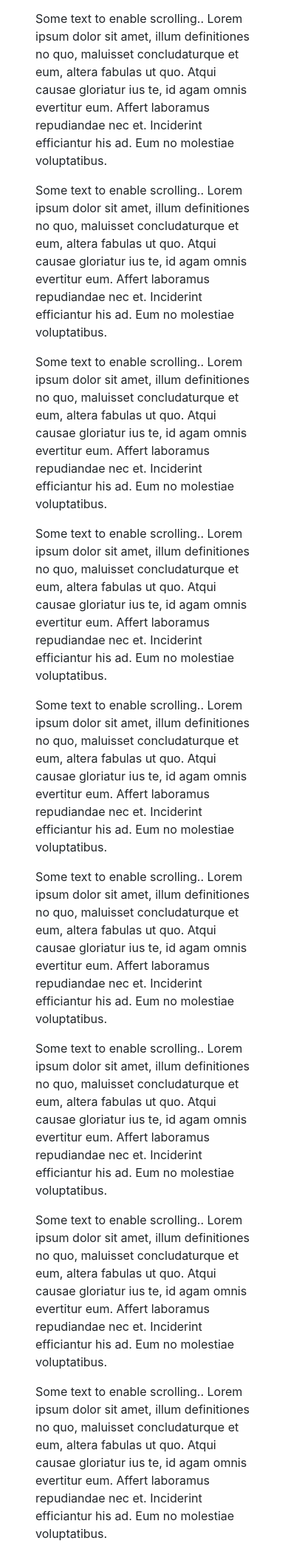
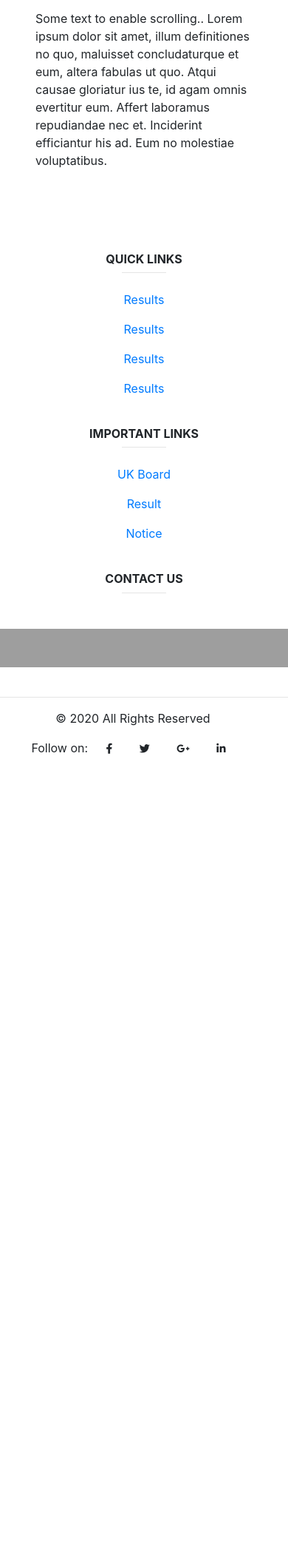
Before and after one commit to deepakkumar00/sic_website, a Flask app: page /first in a window 390 px wide. Shown: the part 1605-3707 px from the top of the page at 74% size. After the commit the page ends 2624 px from the top, so only its background shows below. Run offline with Flask 2, Linux system fonts and the light colour scheme; some libraries are stand-ins or nearby versions; grey boxes are pictures that could not be loaded.

Commit message:
index template complete

```diff
--- a/templates/first.html
+++ b/templates/first.html
@@ -59,6 +59,16 @@
 
             .sticky + .content {
               padding-top: 60px;
+            }
+            .responsive-iframe{
+              position: absolute;
+              top: 0;
+              left: 0;
+              bottom: 0;
+              right: 0;
+              width: 100%;
+              height: 100%;
+              border: none;
             }
 
         </style>
@@ -246,30 +256,127 @@
             <p>Some text to enable scrolling.. Lorem ipsum dolor sit amet, illum definitiones no quo, maluisset concludaturque et eum, altera fabulas ut quo. Atqui causae gloriatur ius te, id agam omnis evertitur eum. Affert laboramus repudiandae nec et. Inciderint efficiantur his ad. Eum no molestiae voluptatibus.</p>
             <p>Some text to enable scrolling.. Lorem ipsum dolor sit amet, illum definitiones no quo, maluisset concludaturque et eum, altera fabulas ut quo. Atqui causae gloriatur ius te, id agam omnis evertitur eum. Affert laboramus repudiandae nec et. Inciderint efficiantur his ad. Eum no molestiae voluptatibus.</p>
             <p>Some text to enable scrolling.. Lorem ipsum dolor sit amet, illum definitiones no quo, maluisset concludaturque et eum, altera fabulas ut quo. Atqui causae gloriatur ius te, id agam omnis evertitur eum. Affert laboramus repudiandae nec et. Inciderint efficiantur his ad. Eum no molestiae voluptatibus.</p>
-            <p>Some text to enable scrolling.. Lorem ipsum dolor sit amet, illum definitiones no quo, maluisset concludaturque et eum, altera fabulas ut quo. Atqui causae gloriatur ius te, id agam omnis evertitur eum. Affert laboramus repudiandae nec et. Inciderint efficiantur his ad. Eum no molestiae voluptatibus.</p>
-            <p>Some text to enable scrolling.. Lorem ipsum dolor sit amet, illum definitiones no quo, maluisset concludaturque et eum, altera fabulas ut quo. Atqui causae gloriatur ius te, id agam omnis evertitur eum. Affert laboramus repudiandae nec et. Inciderint efficiantur his ad. Eum no molestiae voluptatibus.</p>
-            <p>Some text to enable scrolling.. Lorem ipsum dolor sit amet, illum definitiones no quo, maluisset concludaturque et eum, altera fabulas ut quo. Atqui causae gloriatur ius te, id agam omnis evertitur eum. Affert laboramus repudiandae nec et. Inciderint efficiantur his ad. Eum no molestiae voluptatibus.</p>
-            <p>Some text to enable scrolling.. Lorem ipsum dolor sit amet, illum definitiones no quo, maluisset concludaturque et eum, altera fabulas ut quo. Atqui causae gloriatur ius te, id agam omnis evertitur eum. Affert laboramus repudiandae nec et. Inciderint efficiantur his ad. Eum no molestiae voluptatibus.</p>
-            <p>Some text to enable scrolling.. Lorem ipsum dolor sit amet, illum definitiones no quo, maluisset concludaturque et eum, altera fabulas ut quo. Atqui causae gloriatur ius te, id agam omnis evertitur eum. Affert laboramus repudiandae nec et. Inciderint efficiantur his ad. Eum no molestiae voluptatibus.</p>
-            <p>Some text to enable scrolling.. Lorem ipsum dolor sit amet, illum definitiones no quo, maluisset concludaturque et eum, altera fabulas ut quo. Atqui causae gloriatur ius te, id agam omnis evertitur eum. Affert laboramus repudiandae nec et. Inciderint efficiantur his ad. Eum no molestiae voluptatibus.</p>
-            <p>Some text to enable scrolling.. Lorem ipsum dolor sit amet, illum definitiones no quo, maluisset concludaturque et eum, altera fabulas ut quo. Atqui causae gloriatur ius te, id agam omnis evertitur eum. Affert laboramus repudiandae nec et. Inciderint efficiantur his ad. Eum no molestiae voluptatibus.</p>
-            <p>Some text to enable scrolling.. Lorem ipsum dolor sit amet, illum definitiones no quo, maluisset concludaturque et eum, altera fabulas ut quo. Atqui causae gloriatur ius te, id agam omnis evertitur eum. Affert laboramus repudiandae nec et. Inciderint efficiantur his ad. Eum no molestiae voluptatibus.</p>
-            <p>Some text to enable scrolling.. Lorem ipsum dolor sit amet, illum definitiones no quo, maluisset concludaturque et eum, altera fabulas ut quo. Atqui causae gloriatur ius te, id agam omnis evertitur eum. Affert laboramus repudiandae nec et. Inciderint efficiantur his ad. Eum no molestiae voluptatibus.</p>
-            <p>Some text to enable scrolling.. Lorem ipsum dolor sit amet, illum definitiones no quo, maluisset concludaturque et eum, altera fabulas ut quo. Atqui causae gloriatur ius te, id agam omnis evertitur eum. Affert laboramus repudiandae nec et. Inciderint efficiantur his ad. Eum no molestiae voluptatibus.</p>
-            <p>Some text to enable scrolling.. Lorem ipsum dolor sit amet, illum definitiones no quo, maluisset concludaturque et eum, altera fabulas ut quo. Atqui causae gloriatur ius te, id agam omnis evertitur eum. Affert laboramus repudiandae nec et. Inciderint efficiantur his ad. Eum no molestiae voluptatibus.</p>
-            <p>Some text to enable scrolling.. Lorem ipsum dolor sit amet, illum definitiones no quo, maluisset concludaturque et eum, altera fabulas ut quo. Atqui causae gloriatur ius te, id agam omnis evertitur eum. Affert laboramus repudiandae nec et. Inciderint efficiantur his ad. Eum no molestiae voluptatibus.</p>
-            <p>Some text to enable scrolling.. Lorem ipsum dolor sit amet, illum definitiones no quo, maluisset concludaturque et eum, altera fabulas ut quo. Atqui causae gloriatur ius te, id agam omnis evertitur eum. Affert laboramus repudiandae nec et. Inciderint efficiantur his ad. Eum no molestiae voluptatibus.</p>
-            <p>Some text to enable scrolling.. Lorem ipsum dolor sit amet, illum definitiones no quo, maluisset concludaturque et eum, altera fabulas ut quo. Atqui causae gloriatur ius te, id agam omnis evertitur eum. Affert laboramus repudiandae nec et. Inciderint efficiantur his ad. Eum no molestiae voluptatibus.</p>
-            <p>Some text to enable scrolling.. Lorem ipsum dolor sit amet, illum definitiones no quo, maluisset concludaturque et eum, altera fabulas ut quo. Atqui causae gloriatur ius te, id agam omnis evertitur eum. Affert laboramus repudiandae nec et. Inciderint efficiantur his ad. Eum no molestiae voluptatibus.</p>
-            <p>Some text to enable scrolling.. Lorem ipsum dolor sit amet, illum definitiones no quo, maluisset concludaturque et eum, altera fabulas ut quo. Atqui causae gloriatur ius te, id agam omnis evertitur eum. Affert laboramus repudiandae nec et. Inciderint efficiantur his ad. Eum no molestiae voluptatibus.</p>
-            <p>Some text to enable scrolling.. Lorem ipsum dolor sit amet, illum definitiones no quo, maluisset concludaturque et eum, altera fabulas ut quo. Atqui causae gloriatur ius te, id agam omnis evertitur eum. Affert laboramus repudiandae nec et. Inciderint efficiantur his ad. Eum no molestiae voluptatibus.</p>
-            <p>Some text to enable scrolling.. Lorem ipsum dolor sit amet, illum definitiones no quo, maluisset concludaturque et eum, altera fabulas ut quo. Atqui causae gloriatur ius te, id agam omnis evertitur eum. Affert laboramus repudiandae nec et. Inciderint efficiantur his ad. Eum no molestiae voluptatibus.</p>
-            <p>Some text to enable scrolling.. Lorem ipsum dolor sit amet, illum definitiones no quo, maluisset concludaturque et eum, altera fabulas ut quo. Atqui causae gloriatur ius te, id agam omnis evertitur eum. Affert laboramus repudiandae nec et. Inciderint efficiantur his ad. Eum no molestiae voluptatibus.</p>
-            <p>Some text to enable scrolling.. Lorem ipsum dolor sit amet, illum definitiones no quo, maluisset concludaturque et eum, altera fabulas ut quo. Atqui causae gloriatur ius te, id agam omnis evertitur eum. Affert laboramus repudiandae nec et. Inciderint efficiantur his ad. Eum no molestiae voluptatibus.</p>
-
-            <p>Some text to enable scrolling.. Lorem ipsum dolor sit amet, illum definitiones no quo, maluisset concludaturque et eum, altera fabulas ut quo. Atqui causae gloriatur ius te, id agam omnis evertitur eum. Affert laboramus repudiandae nec et. Inciderint efficiantur his ad. Eum no molestiae voluptatibus.</p>
 
         </div>
+        <!-- Footer -->
+        <footer class="page-footer font-small">
+          <div class="container mt-5 text-md-left text-center">
+              <div class=" row mt-3 dark grey text">
+                  <div class="col-md-2 col-lg-2 mx-auto mb-4">
+                      <h6 class="text-uppercase font-weight-bold">Quick Links</h6>
+                      <hr class="teal accent-3 mb-4 mt-0 d-inline-block mx-auto" style="width: 60px;">
+                      <p>
+                          <a href="#">Results</a>
+                      </p>
+                      <p>
+                          <a href="#">Results</a>
+                      </p>
+                      <p>
+                          <a href="#">Results</a>
+                      </p>
+                      <p>
+                          <a href="#">Results</a>
+                      </p>
+                  </div>
+                  <div class="col-md-2 col-lg-2 mx-auto mb-4">
+
+                      <!-- Links -->
+                      <h6 class="text-uppercase font-weight-bold">Important Links</h6>
+                      <hr class="teal accent-3 mb-4 mt-0 d-inline-block mx-auto" style="width: 60px;">
+                      <p>
+                      <a class="dark-grey-text" href="#!">UK Board</a>
+                      </p>
+                      <p>
+                      <a class="dark-grey-text" href="#!">Result</a>
+                      </p>
+                      <p>
+                      <a class="dark-grey-text" href="#!">Notice</a>
+                      </p>
+
+                  </div>
+                  <!-- Grid column -->
+
+                  <!-- Grid column -->
+                  <div class="col-md-2 col-lg-2 mx-auto mb-4">
+
+                      <!-- Links -->
+                      <h6 class="text-uppercase font-weight-bold">Contact Us</h6>
+                      <hr class="teal accent-3 mb-4 mt-0 d-inline-block mx-auto" style="width: 60px;">
+
+                  </div>
+                  <!-- Grid column -->
+
+                  <!-- Grid column -->
+                  <div class="col-md-6 col-lg-6 mx-auto mb-md-0 mb-4">
+
+                      <!-- Links -->
+                      <h6 class="text-uppercase font-weight-bold">Find Us</h6>
+                      <hr class="teal accent-3 mb-4 mt-0 d-inline-block mx-auto" style="width: 60px;">
+                      <iframe class="responsive-iframe" src="https://www.google.com/maps/embed?pb=!1m18!1m12!1m3!1d3473.0412336420127!2d79.82359609990192!3d29.48599491130689!2m3!1f0!2f0!3f0!3m2!1i1024!2i768!4f13.1!3m3!1m2!1s0x39a0c153be732d4b%3A0xefa37596e4253511!2sJainti%20Govt.%20Degree%20College!5e0!3m2!1sen!2sin!4v1590266588770!5m2!1sen!2sin" allowfullscreen="" aria-hidden="false" tabindex="0"></iframe>
+
+                  </div>
+              </div>
+          </div>
+
+            <hr>
+
+            <!-- Grid row -->
+            <div class="container row d-flex align-items-center">
+
+              <!-- Grid column -->
+              <div class="col-md-6 col-lg-6 text-center">
+
+                <!--Copyright-->
+                <p>
+                    © 2020 All Rights Reserved
+                </p>
+
+              </div>
+              <!-- Grid column -->
+
+              <!-- Grid column -->
+              <div class="col-md-6 col-lg-6 ml-lg-0">
+
+                <!-- Social buttons -->
+                <div class="text-center text-md-right">
+                  <ul class="list-unstyled list-inline">
+                    <li class="list-inline-item">Follow on:</li>
+                    <li class="list-inline-item">
+                      <a class="btn-floating btn-sm rgba-white-slight mx-1">
+                        <i class="fab fa-facebook-f"></i>
+                      </a>
+                    </li>
+                    <li class="list-inline-item">
+                      <a class="btn-floating btn-sm rgba-white-slight mx-1">
+                        <i class="fab fa-twitter"></i>
+                      </a>
+                    </li>
+                    <li class="list-inline-item">
+                      <a class="btn-floating btn-sm rgba-white-slight mx-1">
+                        <i class="fab fa-google-plus-g"></i>
+                      </a>
+                    </li>
+                    <li class="list-inline-item">
+                      <a class="btn-floating btn-sm rgba-white-slight mx-1">
+                        <i class="fab fa-linkedin-in"></i>
+                      </a>
+                    </li>
+                  </ul>
+                </div>
+
+              </div>
+              <!-- Grid column -->
+
+            </div>
+            <!-- Grid row -->
+
+          </div>
+          <!-- Footer Links -->
+
+        </footer>
+
+        </footer>
+        <!-- Footer -->
 
 
 
```
Also changed, not shown: templates/contact.html (+77 -1 lines).
